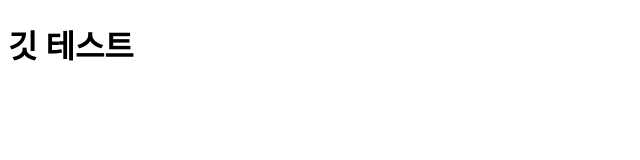
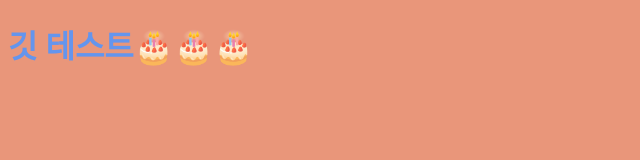
Before and after one commit to lst8357/Test-git, a plain HTML site: page index.html in a window 1280 px wide. Shown: the whole page, without its empty margins (0-640 px from the left). Drawn offline with Linux system fonts and the light colour scheme.

Commit message:
css수정

```diff
--- a/index.html
+++ b/index.html
@@ -8,7 +8,7 @@
     <link rel="stylesheet" href="style.css">
 </head>
 <body>
-    <h1>깃 테스트</h1>
+    <h1>깃 테스트🎂🎂🎂</h1>
 
 </body>
 </html>
--- a/style.css
+++ b/style.css
@@ -0,0 +1,6 @@
+h1 {
+    color: cornflowerblue;
+}
+body {
+    background-color: darksalmon;
+}
```
